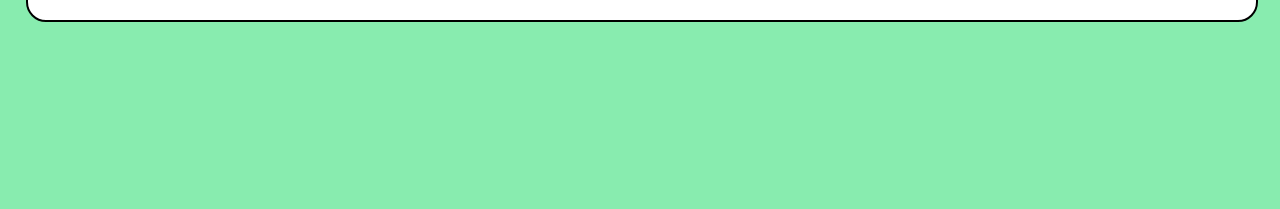
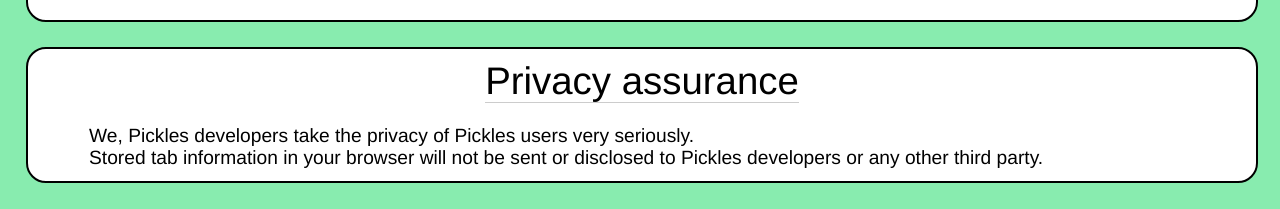
Before and after one commit to ndjndj/pickles-homepage, a Gatsby site: page / in a window 1280 px wide. Shown: the part 2607-2816 px from the top of the page. Before the commit the page ends 2654 px from the top, so only its background shows below. Built offline with nearby package versions, Linux system fonts and the light colour scheme; Gatsby itself is replaced by a stand-in of ours.

Commit message:
implement how-to-use.css

```diff
--- a/src/pages/index.js
+++ b/src/pages/index.js
@@ -5,6 +5,7 @@
 import ReleaseNote from '../components/release-note';
 import HowToInstall from '../components/how-to-install';
 import HowToUnInstall from '../components/how-to-uninstall';
+import PrivacyAssurance from '../components/privacy-assurance';
 
 export default function Home() {
   return (
@@ -15,6 +16,7 @@
       <ReleaseNote />
       <HowToInstall />
       <HowToUnInstall />
+      <PrivacyAssurance />
     </React.Fragment>
   );
 }
--- /dev/null
+++ b/src/styles/privacy-assurance.css
@@ -0,0 +1,3 @@
+.wrapper .content .sentence {
+    font-size: 1.2rem;
+}
```
